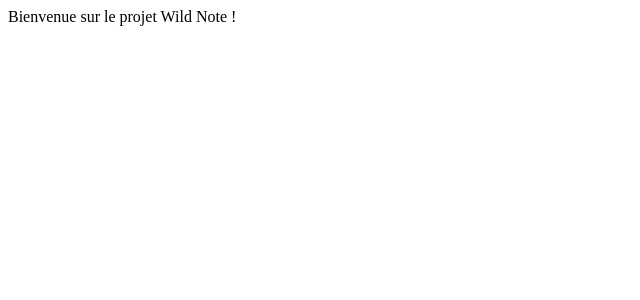
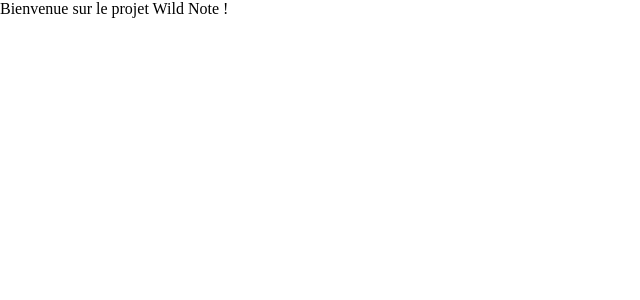
Before and after one commit to WildCodeSchool/2023-02-js-btz-wild-note, a React (Create React App) app: page / in a window 1280 px wide. Shown: the top 300 px of the page, without its empty margins (0-640 px from the left). Built offline with nearby package versions, Linux system fonts and the light colour scheme.

Commit message:
css init

```diff
--- a/src/App.css
+++ b/src/App.css
@@ -0,0 +1,19 @@
+/*  VARIABLES */
+:root {
+    --dark-font: #909090;
+    --light-font: #bebebe;
+    --main-color: #6173E6;
+    --secondary-color: #cbd1F8;
+    --bg-color: #ebecf0;
+    --main-card-effect: -5px 5px 10px rgba(212, 212, 216, 0.2), 5px -5px 10px rgba(212, 212, 216, 0.2), -5px -5px 10px rgba(255, 255, 255, 0.9), 5px 5px 13px rgba(212, 212, 216, 0.9), inset 1px 1px 2px rgba(255, 255, 255, 0.3), inset -1px -1px 2px rgba(212, 212, 216, 0.5);
+    --btn-player-shadow: inset -5px -5px 20px rgba(255, 255, 255, 0.3), inset 5px 5px 10px var(--main-color); /* bg of btn is --secondary-color */
+    --general-innerShadow: inset 0px 4px 4px rgba(0, 0, 0, 0.25);
+
+}
+
+/* INITIALIZATION*/
+
+*{
+    margin: 0;
+    padding: 0;
+}
```
